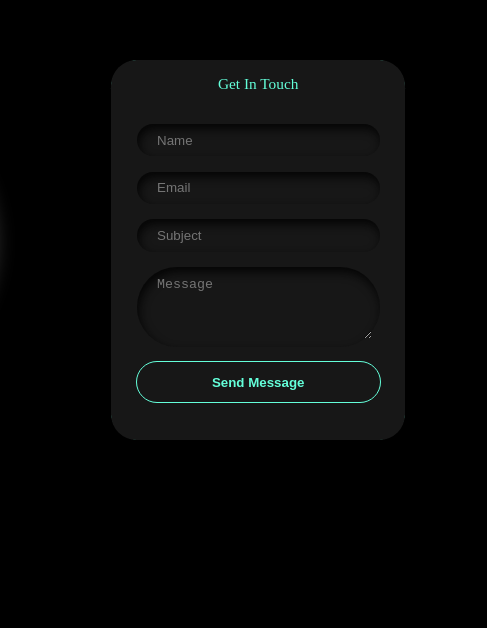
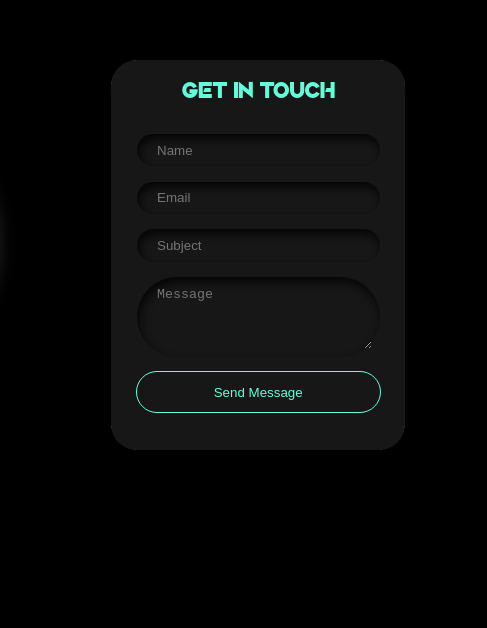
Before and after one commit to Achintharya/Aclo, a plain HTML site: page index.html in a window 1280 px wide. Shown: the part 2558-3186 px from the top of the page, 793-1280 px from the left. Drawn offline with nearby package versions, Linux system fonts and the light colour scheme; a script that the page names is missing.

Commit message:
Updated contact card fonts

```diff
--- a/Templates/css/aesthetic.css
+++ b/Templates/css/aesthetic.css
@@ -1852,7 +1852,8 @@ strong {
 .form {
   position: relative;
   display: grid;
-  font-family: inherit;
+  font-family: "Avalors Personal Use";
+  font-weight: bold;
   gap: 1.2vw;
   padding-inline: 2vw;
   padding-bottom: 0.4vw;
@@ -1901,6 +1902,7 @@ strong {
   outline: none;
   background-color: transparent;
   color: #64ffda;
+  font-family: "Avalors Personal Use"
   font-weight: bold;
   outline: 1px solid #64ffda;
   transition: all ease-in-out 0.3s;
```
